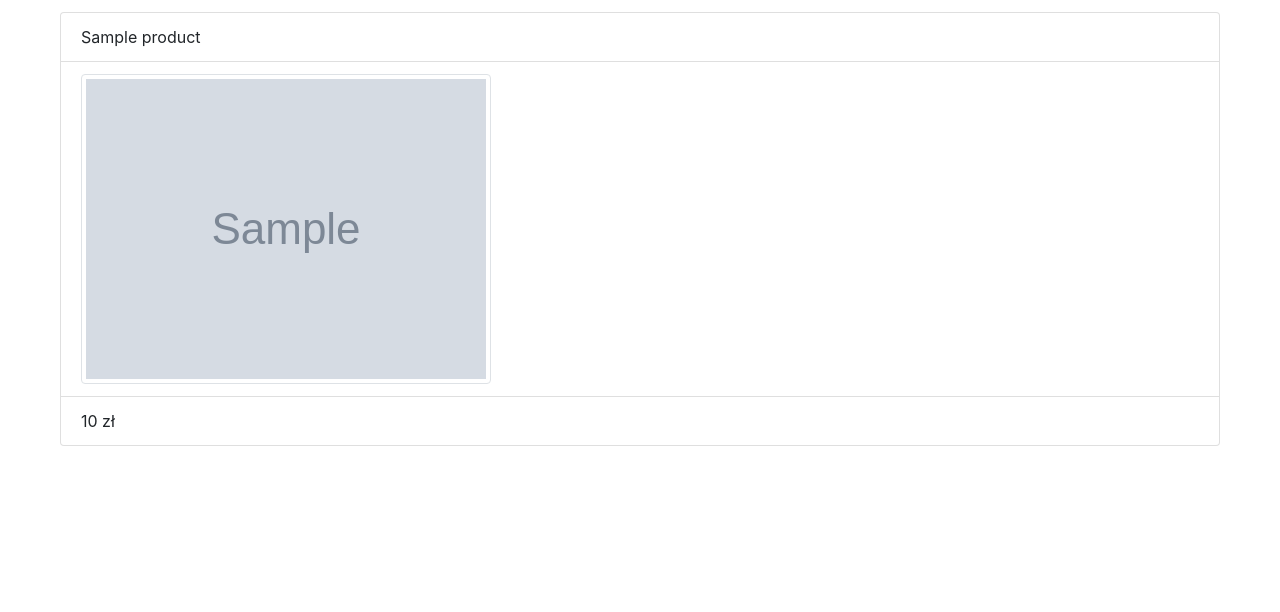
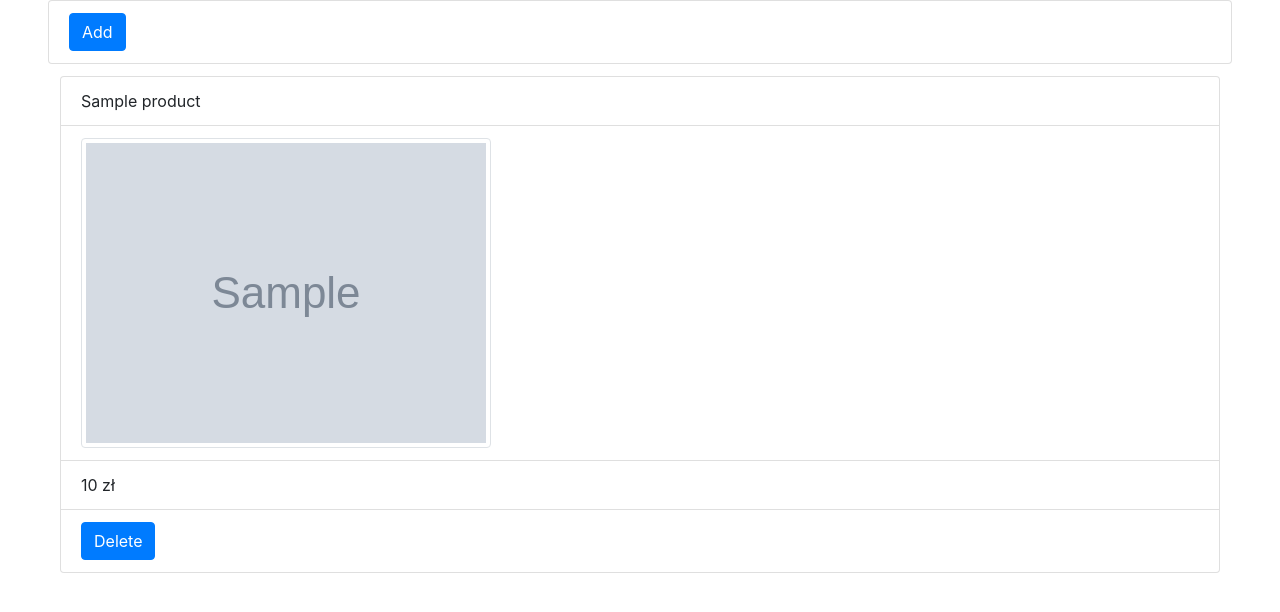
Before and after one commit to ptutak/advanced_internet_engineering, a Flask app: template advanced_internet_engineering/templates/shop/products.html in a window 1280 px wide. Shown: the part 56-668 px from the top of the page. Run offline with Flask 2, Linux system fonts and the light colour scheme; a user stored in the database is signed in; data comes from the database, SQL or seed files in the repository; both versions use the stored data as it was after the commit; tables that the repository leaves empty hold one stand-in row (values such as "Sample post"); the template is opened without the code that fills it: most values are stand-ins (such as "Sample title", 1, 10 or a date in 2020); grey boxes marked "Sample" are stand-in pictures; some libraries are stand-ins or nearby versions.

Commit message:
deleting

```diff
--- a/advanced_internet_engineering/templates/base.html
+++ b/advanced_internet_engineering/templates/base.html
@@ -2,6 +2,9 @@
 <html>
   <head>
     <link rel="stylesheet" href="https://stackpath.bootstrapcdn.com/bootstrap/4.3.1/css/bootstrap.min.css" integrity="sha384-ggOyR0iXCbMQv3Xipma34MD+dH/1fQ784/j6cY/iJTQUOhcWr7x9JvoRxT2MZw1T" crossorigin="anonymous">
+    <script src="https://ajax.googleapis.com/ajax/libs/jquery/3.4.1/jquery.min.js"></script>
+    <script src="https://cdnjs.cloudflare.com/ajax/libs/popper.js/1.14.7/umd/popper.min.js" integrity="sha384-UO2eT0CpHqdSJQ6hJty5KVphtPhzWj9WO1clHTMGa3JDZwrnQq4sF86dIHNDz0W1" crossorigin="anonymous"></script>
+    <script src="https://stackpath.bootstrapcdn.com/bootstrap/4.3.1/js/bootstrap.min.js" integrity="sha384-JjSmVgyd0p3pXB1rRibZUAYoIIy6OrQ6VrjIEaFf/nJGzIxFDsf4x0xIM+B07jRM" crossorigin="anonymous"></script>
     <title>{% block title %}{% endblock %} - Title</title>
   </head>
   <body>
@@ -20,7 +23,7 @@
             <div class="dropdown-menu" aria-labelledby="navbarDropdown">
               <a class="dropdown-item" href="#">Kitchen</a>
               <a class="dropdown-item" href="#">Dining room</a>
-              <a class="dropdown-item" href="#">Bathroom</a>
+              <a class="dropdown-item" href="{{ url_for('products', category='bathroom') }}">Bathroom</a>
               <a class="dropdown-item" href="#">Bedroom</a>
               <div class="dropdown-divider"></div>
               <a class="dropdown-item" href="#">Something else here</a>
@@ -49,8 +52,5 @@
       {% endfor %}
       {% block content %}{% endblock %}
     </section>
-    <script src="https://code.jquery.com/jquery-3.3.1.slim.min.js" integrity="sha384-q8i/X+965DzO0rT7abK41JStQIAqVgRVzpbzo5smXKp4YfRvH+8abtTE1Pi6jizo" crossorigin="anonymous"></script>
-    <script src="https://cdnjs.cloudflare.com/ajax/libs/popper.js/1.14.7/umd/popper.min.js" integrity="sha384-UO2eT0CpHqdSJQ6hJty5KVphtPhzWj9WO1clHTMGa3JDZwrnQq4sF86dIHNDz0W1" crossorigin="anonymous"></script>
-    <script src="https://stackpath.bootstrapcdn.com/bootstrap/4.3.1/js/bootstrap.min.js" integrity="sha384-JjSmVgyd0p3pXB1rRibZUAYoIIy6OrQ6VrjIEaFf/nJGzIxFDsf4x0xIM+B07jRM" crossorigin="anonymous"></script>
   </body>
 </html>
--- a/advanced_internet_engineering/templates/shop/products.html
+++ b/advanced_internet_engineering/templates/shop/products.html
@@ -1,10 +1,19 @@
 {% extends 'base.html' %}
 {% block content %}
+{% if g["role"] == "admin" %}
+<ul class="list-group">
+    <li class="list-group-item">
+        <button class="btn btn-primary">
+            Add
+        </button>
+    </li>
+</ul>
+{% endif %}
 <table class="table table-borderless">
     <tbody>
         <tr>
         {% for product in products %}
-            {% if loop.counter % 4 == 0 %}
+            {% if loop.index % 4 == 0 %}
         </tr>
         <tr>
             {% endif %}
@@ -19,6 +28,24 @@
                         <li class="list-group-item">
                             {{ product["price"] }} zł
                         </li>
+                        {% if g["role"] == "admin" %}
+                        <li class="list-group-item">
+                            <button class="btn btn-primary" id="delete_button_{{ product['id'] }}">
+                                Delete
+                            </button>
+                            <script>
+                                $("#delete_button_{{ product['id'] }}").click(function(){
+                                    $.ajax({
+                                        url: '{{ url_for("schema_delete", schema="products", id_number=product["id"]) }}',
+                                        type: 'DELETE',
+                                        success: function(response) {
+                                            location.reload()
+                                        },
+                                    })
+                                })
+                            </script>
+                        </li>
+                        {% endif %}
                     </ul>
                 </td>
         {% endfor %}
```
Also changed, not shown: advanced_internet_engineering/views.py (+7 -4 lines), tests/test.py (+2 -2 lines), advanced_internet_engineering/database/database.sqlite.
